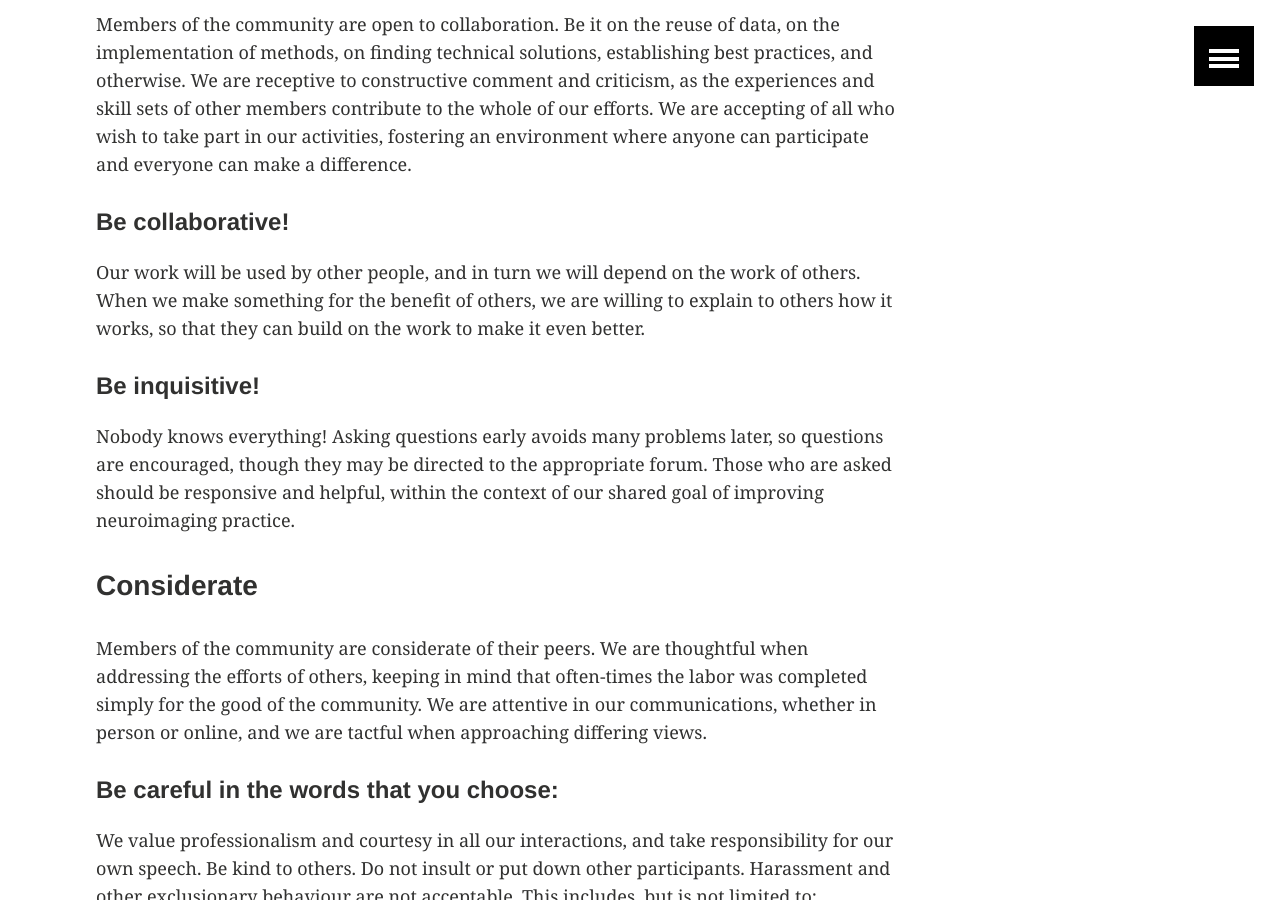
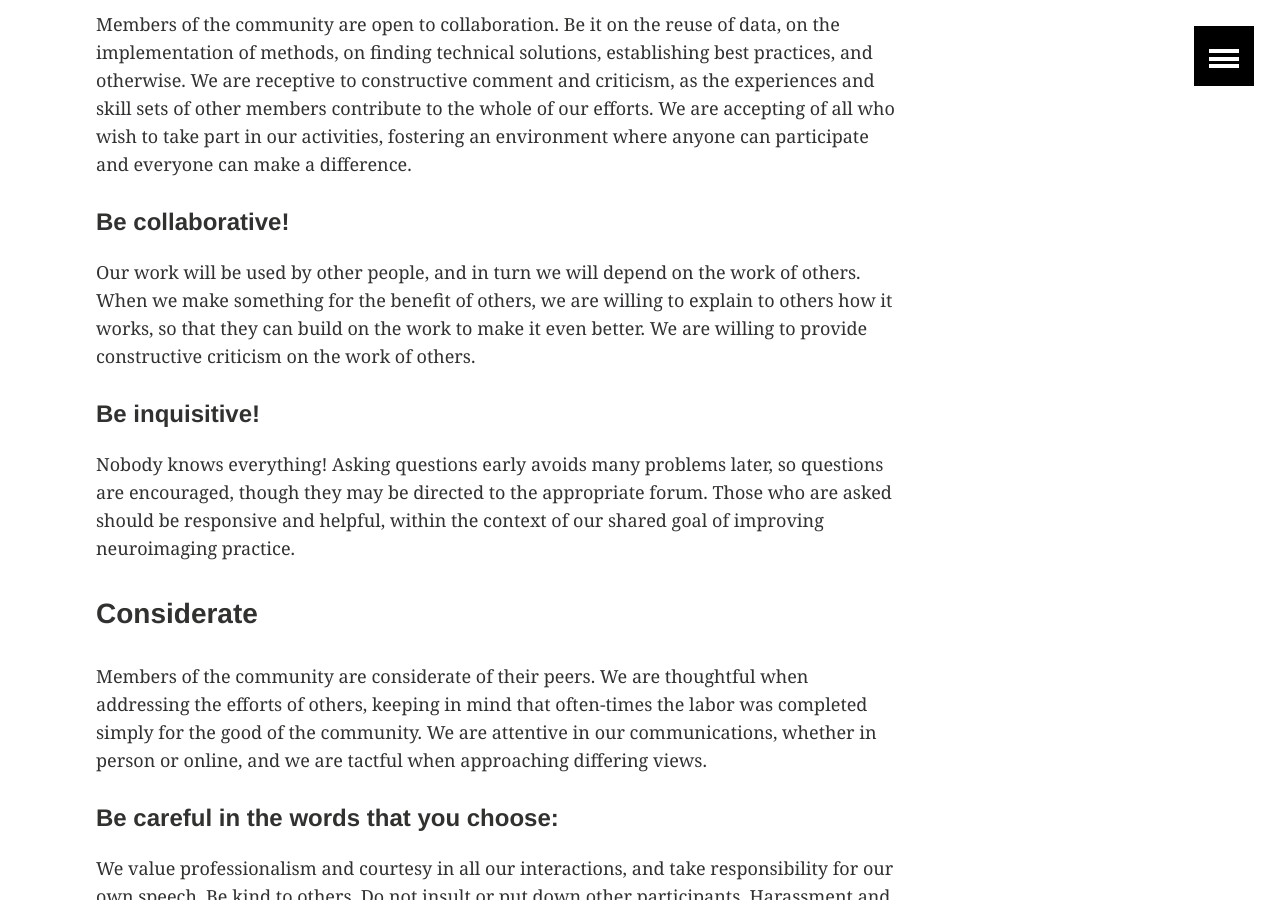
Before and after one commit to nipy/nipy.github.io, a Jekyll site: the page built from code-of-conduct/index.md, in a window 1280 px wide and 900 px high, scrolled down 868 px. Built offline with Jekyll 4.4.1, drawn with Linux system fonts in a browser that asks for light colours.

Commit message:
Add constructive criticsm to collaboration.

```diff
--- a/code-of-conduct/index.md
+++ b/code-of-conduct/index.md
@@ -29,7 +29,7 @@ Members of the community are open to collaboration. Be it on the reuse of data,
 
 #### Be collaborative!
 
-Our work will be used by other people, and in turn we will depend on the work of others. When we make something for the benefit of others, we are willing to explain to others how it works, so that they can build on the work to make it even better.
+Our work will be used by other people, and in turn we will depend on the work of others. When we make something for the benefit of others, we are willing to explain to others how it works, so that they can build on the work to make it even better. We are willing to provide constructive criticism on the work of others.
 
 #### Be inquisitive!
 
```
